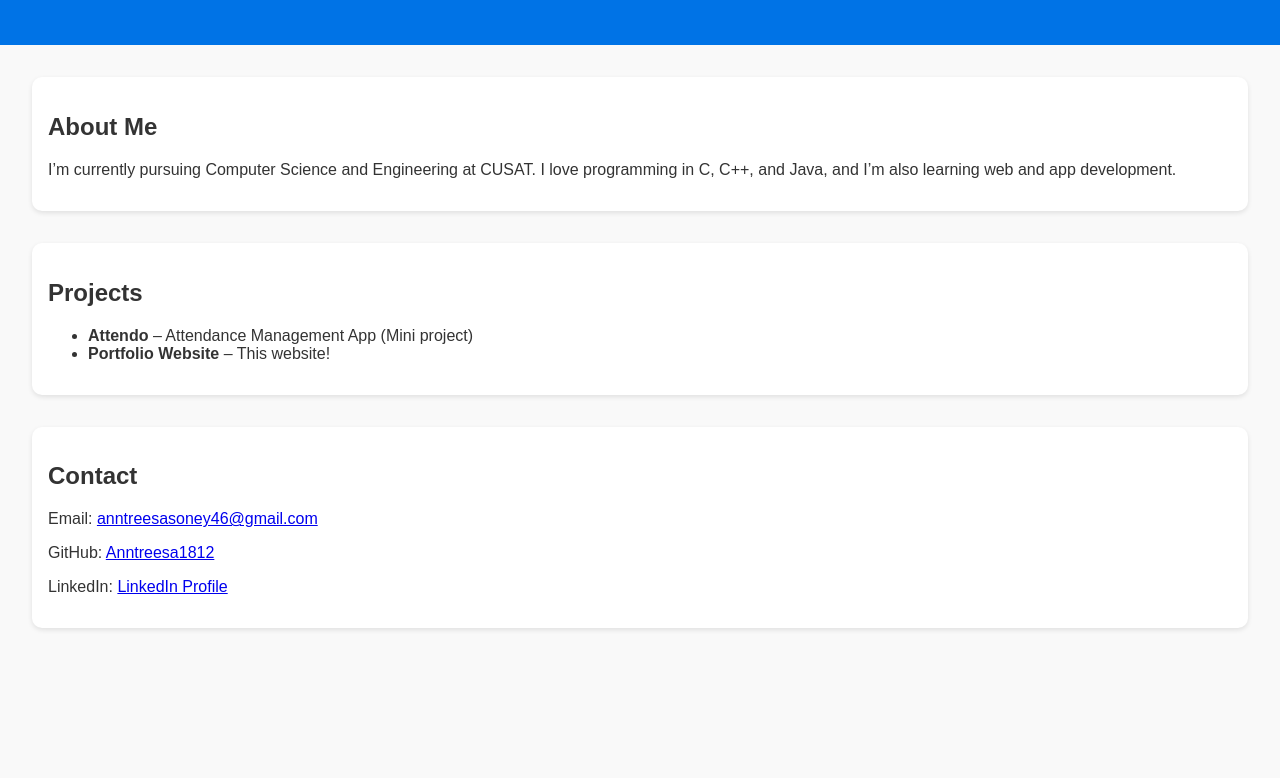
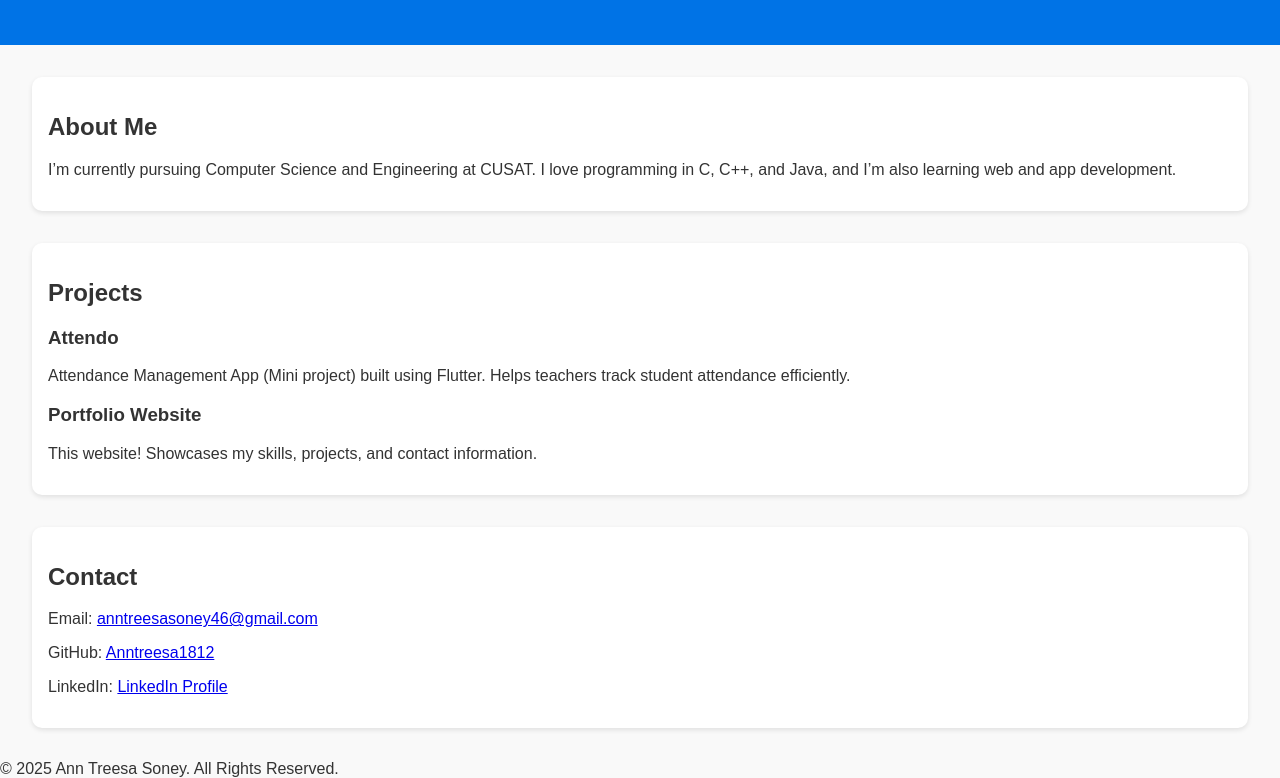
Before and after one commit to Anntreesa1812/portfolio, a plain HTML site: page index.html in a window 1280 px wide. Shown: the part 134-912 px from the top of the page. Before the commit the page ends 800 px from the top, so only its background shows below. Drawn offline with Linux system fonts and the light colour scheme.

Commit message:
Update index.html

```diff
--- a/index.html
+++ b/index.html
@@ -7,29 +7,41 @@
   <link rel="stylesheet" href="style.css">
 </head>
 <body>
+  <!-- Header -->
   <header>
     <h1>Hi, I'm Ann Treesa Soney 👋</h1>
     <p>B.Tech CSE Student | Aspiring Developer</p>
   </header>
 
+  <!-- About Me -->
   <section id="about">
     <h2>About Me</h2>
     <p>I’m currently pursuing Computer Science and Engineering at CUSAT. I love programming in C, C++, and Java, and I’m also learning web and app development.</p>
   </section>
 
+  <!-- Projects -->
   <section id="projects">
     <h2>Projects</h2>
-    <ul>
-      <li><b>Attendo</b> – Attendance Management App (Mini project)</li>
-      <li><b>Portfolio Website</b> – This website!</li>
-    </ul>
+    <div class="project">
+      <h3>Attendo</h3>
+      <p>Attendance Management App (Mini project) built using Flutter. Helps teachers track student attendance efficiently.</p>
+    </div>
+    <div class="project">
+      <h3>Portfolio Website</h3>
+      <p>This website! Showcases my skills, projects, and contact information.</p>
+    </div>
   </section>
 
+  <!-- Contact -->
   <section id="contact">
     <h2>Contact</h2>
     <p>Email: <a href="mailto:anntreesasoney46@gmail.com">anntreesasoney46@gmail.com</a></p>
     <p>GitHub: <a href="https://github.com/Anntreesa1812" target="_blank">Anntreesa1812</a></p>
     <p>LinkedIn: <a href="https://www.linkedin.com/in/ann-treesa-soney-24451a255/" target="_blank">LinkedIn Profile</a></p>
   </section>
+
+  <footer>
+    &copy; 2025 Ann Treesa Soney. All Rights Reserved.
+  </footer>
 </body>
 </html>
```
